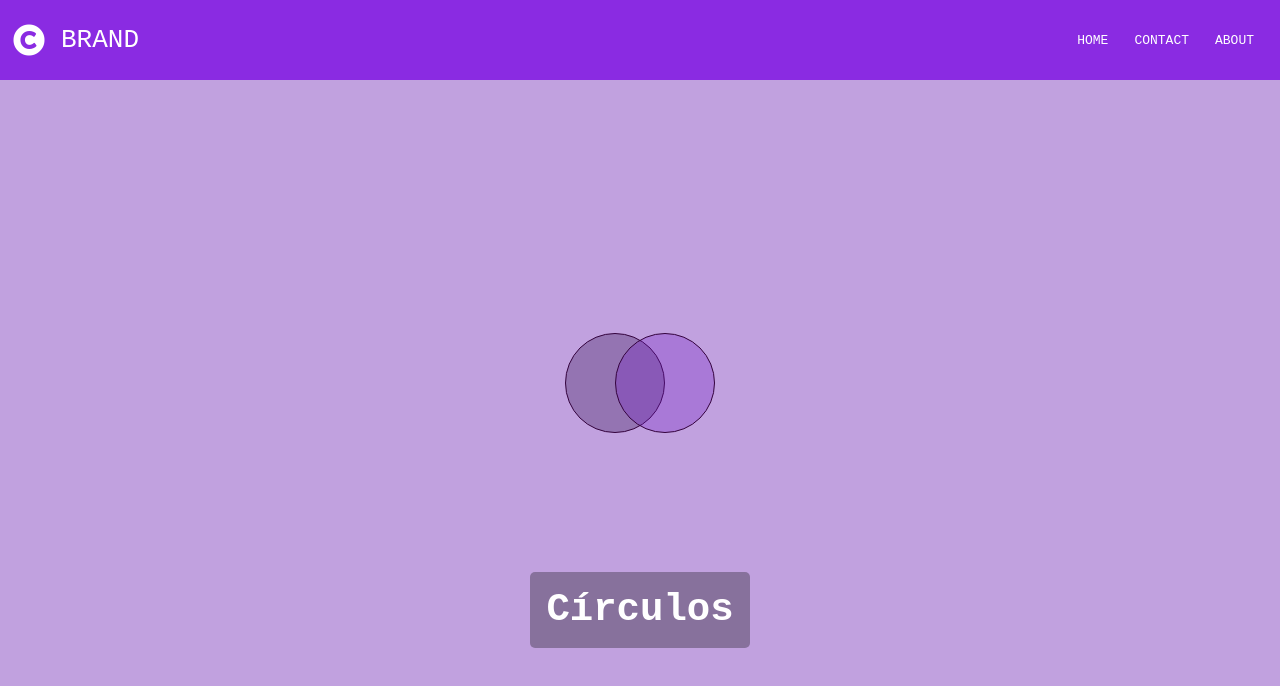
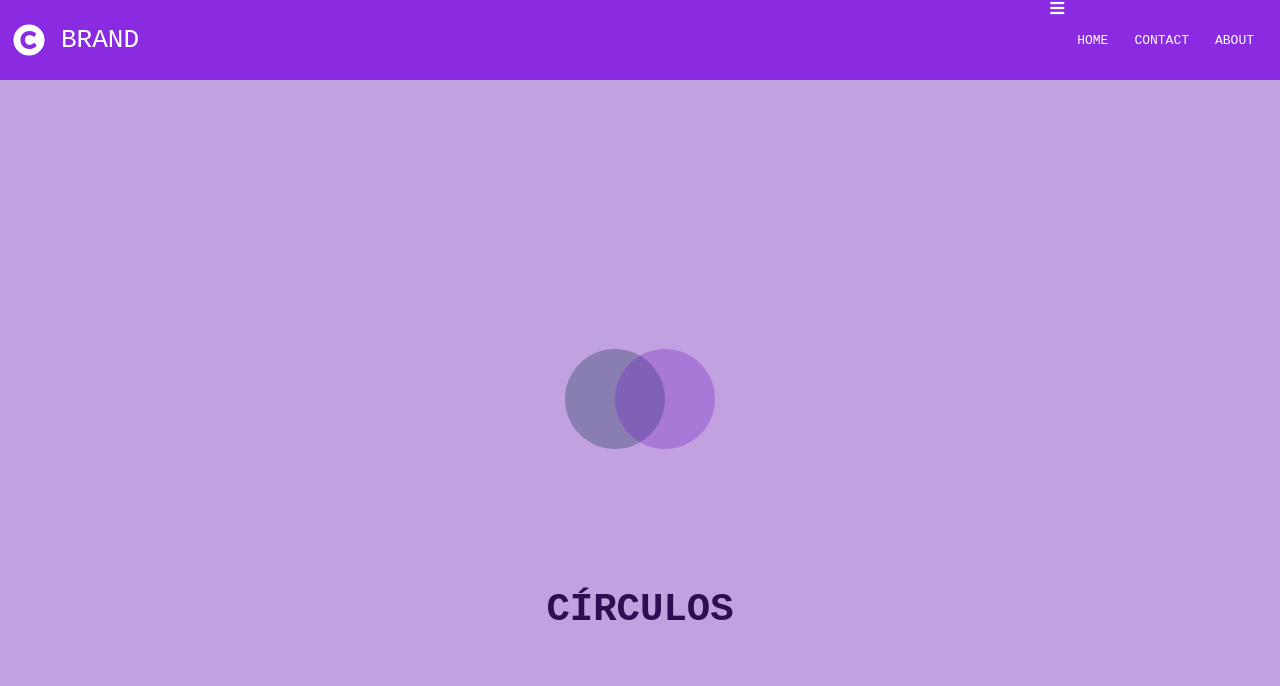
Before and after one commit to ScriptKiddie404/02-webdev-animated-navbar-cricles, a plain HTML site: page index.html in a window 1280 px wide. Drawn offline with Linux system fonts and the light colour scheme.

Commit message:
Avanzando la barra de navegación

```diff
--- a/index.html
+++ b/index.html
@@ -17,6 +17,7 @@
     <nav class="navbar">
         <div class="navbar__logo"><i class="fa fa-copyright navbar__icon"></i> BRAND</div>
         <ul class="navbar__list">
+            <i class="fa fa-bars" aria-hidden="true"></i>
             <li class="navbar__item"><a href="#" class="navbar__link">HOME</a></li>
             <li class="navbar__item"><a href="#" class="navbar__link">CONTACT</a></li>
             <li class="navbar__item"><a href="#" class="navbar__link">ABOUT</a></li>
--- a/styles.css
+++ b/styles.css
@@ -73,10 +73,9 @@ body {
 }
 
 .figues__title {
-  background-color: rgba(0, 0, 0, 0.3);
-  padding: 1rem;
-  border-radius: 5px;
   margin-top: 1em;
+  color: rgb(49, 12, 83);
+  text-transform: uppercase;
 }
 
 .circles-container {
@@ -92,12 +91,11 @@ body {
   height: 100px;
   background-color: white;
   border-radius: 50%;
-  border: 1px solid rgb(52, 3, 61);
 }
 
 .circle__left {
   transform: translateX(25%);
-  background-color: rgba(43, 10, 73, 0.3);
+  background-color: rgba(4, 45, 73, 0.3);
 }
 
 .circle__right {
```
